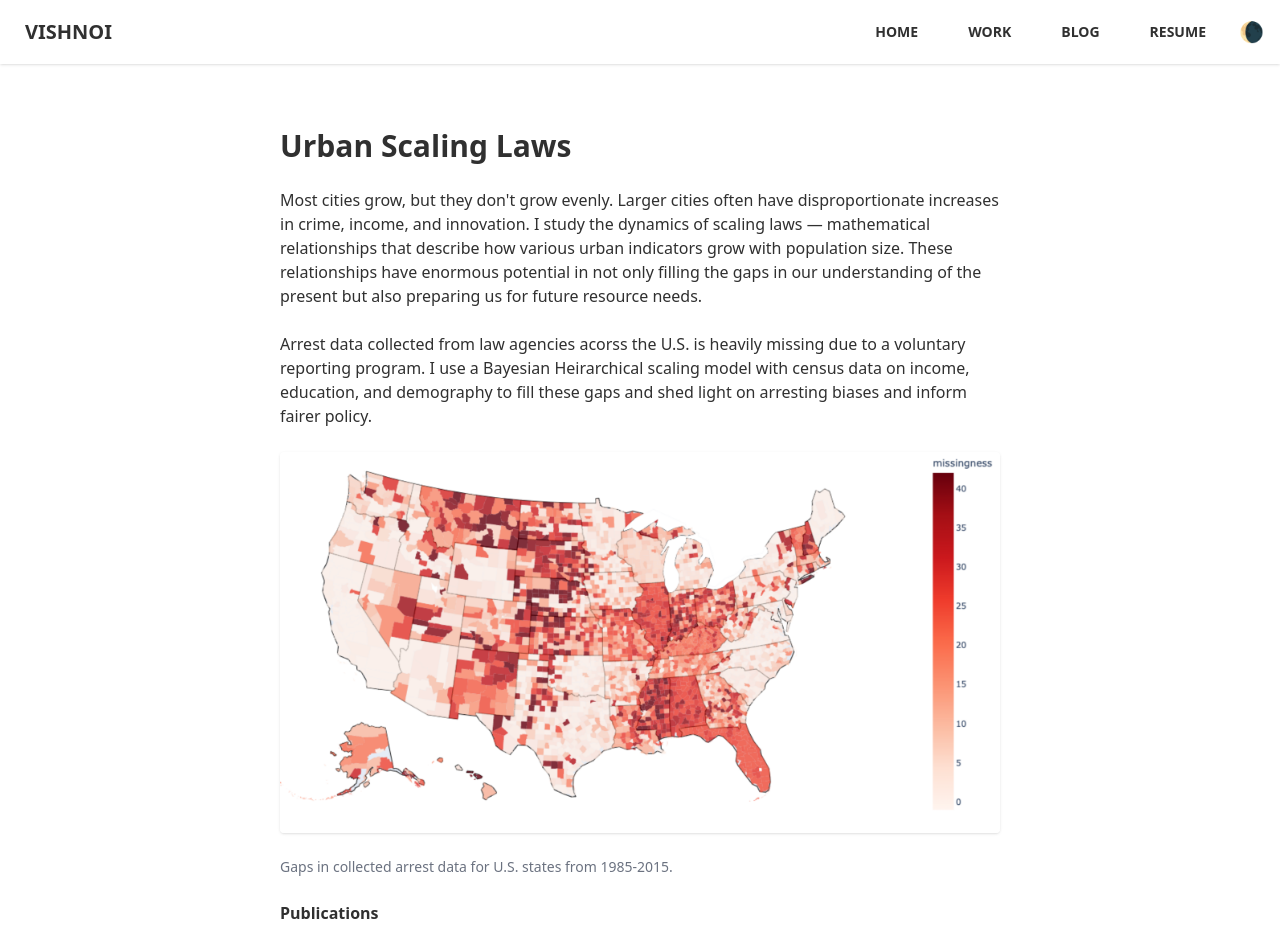
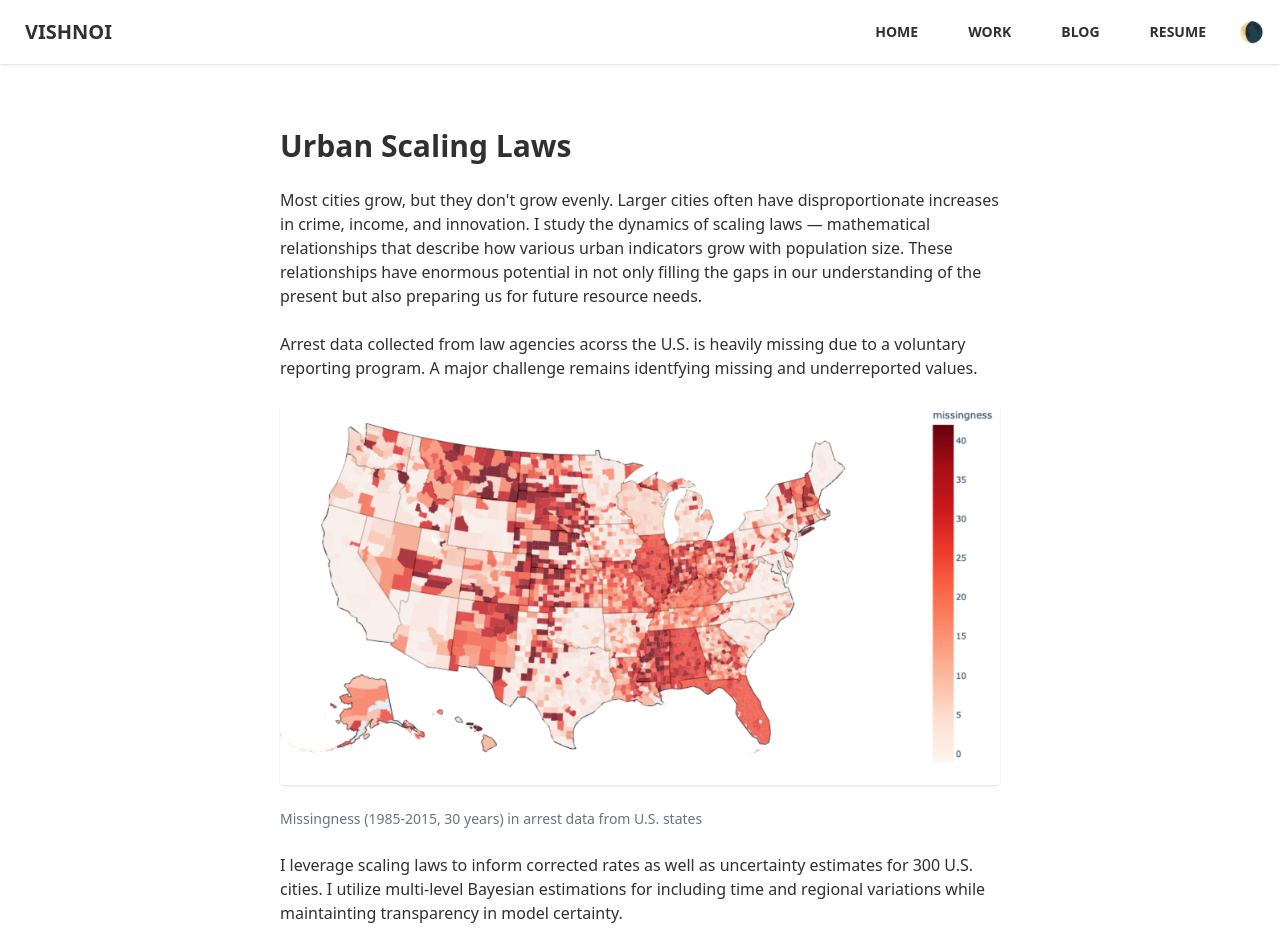
Before and after one commit to s-vishnoi/portfolio, a Vue app: page /urban-scaling in a window 1280 px wide. Shown: the top 952 px of the page. Built offline with nearby package versions, Linux system fonts and the light colour scheme.

Commit message:
content urban scaling

```diff
--- a/src/pages/UrbanScaling.vue
+++ b/src/pages/UrbanScaling.vue
@@ -11,14 +11,17 @@
     </p>
     <p>
       Arrest data collected from law agencies acorss the U.S. is heavily missing due to a voluntary reporting program.
-      I use a Bayesian Heirarchical scaling model with census data on income, education, and demography to fill these gaps
-      and shed light on arresting biases and inform fairer policy.
+      A major challenge remains identfying missing and underreported values.
     </p>
+
     <img src="/images/projects/urban-scaling.jpg" alt="Missing Arrest Data" class="w-full rounded shadow" />
     <figcaption class="text-sm text-gray-500 mt-1">
-      Gaps in collected arrest data for U.S. states from 1985-2015.
+      Missingness (1985-2015, 30 years) in arrest data from U.S. states
     </figcaption>
-
+    <p>
+      I leverage scaling laws to inform corrected rates as well as uncertainty estimates for 300 U.S. cities.
+      I utilize multi-level Bayesian estimations for including time and regional variations while maintainting transparency in model certainty.
+    </p>
     <h1 class="font-bold mt-4">Publications</h1>
     <p>
 
```
